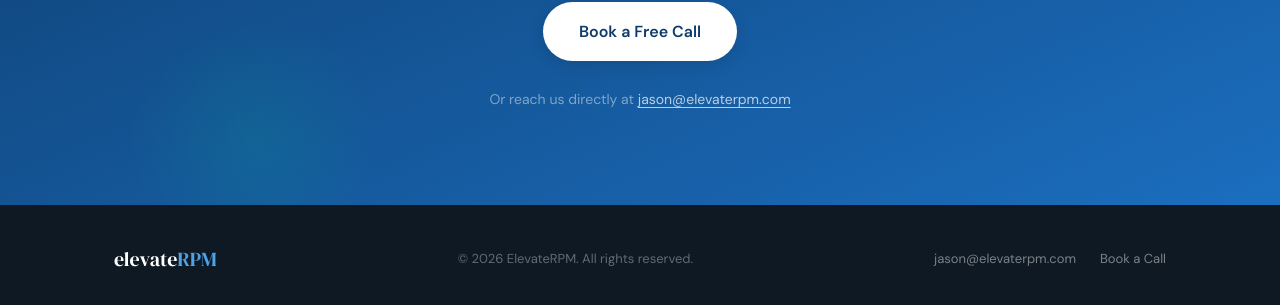
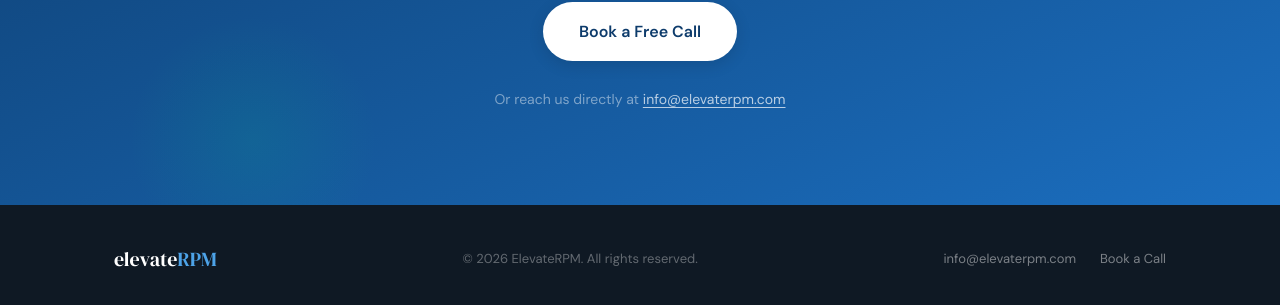
Before and after one commit to jasonhochman23/elevaterpm, a Next.js app: page / in a window 1280 px wide. Shown: the part 6339-6644 px from the top of the page. Built offline with nearby package versions, Linux system fonts and the light colour scheme.

Commit message:
Change email to info@elevaterpm.com

```diff
--- a/src/app/page.tsx
+++ b/src/app/page.tsx
@@ -393,8 +393,8 @@ export default function HomePage() {
           </div>
           <p className="text-sm text-white/45">
             Or reach us directly at{" "}
-            <a href="mailto:jason@elevaterpm.com" className="text-white/70 underline underline-offset-[3px]">
-              jason@elevaterpm.com
+            <a href="mailto:info@elevaterpm.com" className="text-white/70 underline underline-offset-[3px]">
+              info@elevaterpm.com
             </a>
           </p>
         </div>
--- a/src/components/Footer.tsx
+++ b/src/components/Footer.tsx
@@ -15,10 +15,10 @@ export default function Footer() {
           </p>
           <div className="flex gap-6">
             <a
-              href="mailto:jason@elevaterpm.com"
+              href="mailto:info@elevaterpm.com"
               className="text-[13px] text-white/45 hover:text-white/80 transition-colors"
             >
-              jason@elevaterpm.com
+              info@elevaterpm.com
             </a>
             <a
               href={CALENDLY_URL}
```
